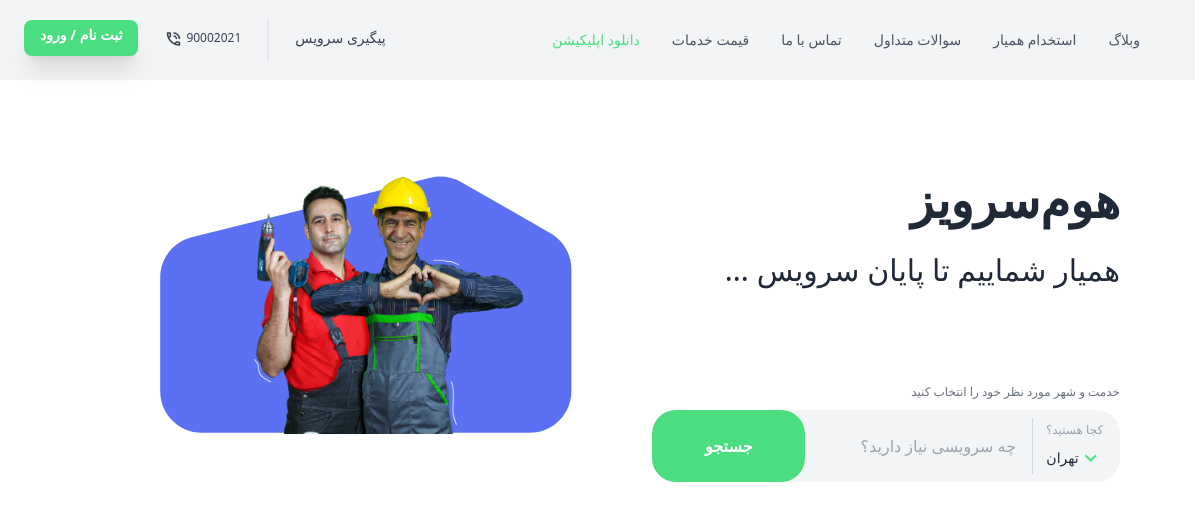
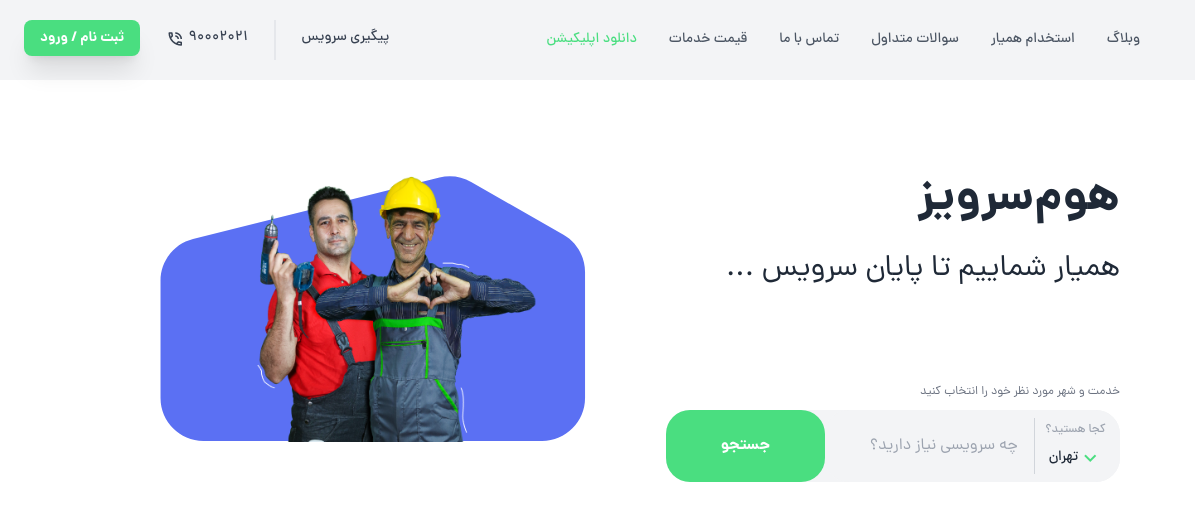
Before and after one commit to zeinabfarshidi/Template-Front, a website: page src/pages/index.html in a window 1280 px wide. Shown: the top 520 px of the page, 0-1195 px from the left. Drawn offline with nearby package versions, Linux system fonts and the light colour scheme.

Commit message:
Applying new fonts and updating files

```diff
--- a/src/css/app.css
+++ b/src/css/app.css
@@ -10,7 +10,6 @@
     @apply text-xm;
     @apply font-bold;
     @apply rounded-lg;
-    @apply pb-1.5;
     @apply flex;
     @apply justify-center;
     @apply items-center;
@@ -28,6 +27,10 @@
     @apply hover:bg-green-400;
     @apply hover:border-green-400;
     @apply hover:text-white;
+    @apply transition-all;
+    @apply duration-500;
+    @apply font-bold;
+    @apply rounded-md;
 }
 
 ::-webkit-scrollbar {
@@ -49,3 +52,9 @@
 * {
     scrollbar-color: unset;
 }
+
+@import url('../css/font.css');
+
+html {
+    @apply font-body
+}
--- /dev/null
+++ b/src/css/font.css
@@ -0,0 +1,68 @@
+@font-face {
+    font-family: __danaFont_e5590e;
+    src: url(fonts/1ff7883424788526-s.p.woff) format("woff");
+    font-display: swap;
+    font-weight: 700;
+    font-style: normal
+}
+
+@font-face {
+    font-family: __danaFont_e5590e;
+    src: url(fonts/cda65d7f8d494adc-s.p.woff) format("woff");
+    font-display: swap;
+    font-weight: 900;
+    font-style: normal
+}
+
+@font-face {
+    font-family: __danaFont_e5590e;
+    src: url(fonts/73d4d91103e546fb-s.p.woff) format("woff");
+    font-display: swap;
+    font-weight: 800;
+    font-style: normal
+}
+
+@font-face {
+    font-family: __danaFont_e5590e;
+    src: url(fonts/6aadb4ac85a1ae01-s.p.woff) format("woff");
+    font-display: swap;
+    font-weight: 750;
+    font-style: normal
+}
+
+@font-face {
+    font-family: __danaFont_e5590e;
+    src: url(fonts/5f08647b45176430-s.p.woff) format("woff");
+    font-display: swap;
+    font-weight: 600;
+    font-style: normal
+}
+
+@font-face {
+    font-family: __danaFont_e5590e;
+    src: url(fonts/8703b809e4311510-s.p.woff) format("woff");
+    font-display: swap;
+    font-weight: 500;
+    font-style: normal
+}
+
+@font-face {
+    font-family: __danaFont_e5590e;
+    src: url(fonts/e6fd6b6fc602d413-s.p.woff) format("woff");
+    font-display: swap;
+    font-weight: 400;
+    font-style: normal
+}
+
+@font-face {
+    font-family: __danaFont_Fallback_e5590e;
+    src: local("Arial");
+    ascent-override: 95.41%;
+    descent-override: 57.81%;
+    line-gap-override: .00%;
+    size-adjust: 98.94%
+}
+
+.__className_e5590e {
+    font-family: __danaFont_e5590e, __danaFont_Fallback_e5590e
+}
--- a/src/pages/index.html
+++ b/src/pages/index.html
@@ -10,9 +10,9 @@
     <title>صفحه اصلی</title>
 </head>
 <body>
-<header class="bg-white xl:bg-gray-100 h-14 xl:h-20 p-2 2xl:px-32 flex xl:gap-4 flex-wrap xl:flex-nowrap justify-between xl:justify-start items-center"
+<header class="bg-white xl:bg-gray-100 h-14 xl:h-20 p-2 xl:py-3 2xl:px-32 flex xl:gap-4 flex-wrap xl:flex-nowrap justify-between xl:justify-start items-center"
         x-data="{dropdown: false}">
-    <div class="bg-gray-950 z-10 fixed top-0 right-0 left-0 w-full h-full opacity-50" x-on:click="dropdown = false"
+    <div class="bg-mask z-10 fixed top-0 right-0 left-0 w-full h-full" x-on:click="dropdown = false"
          x-bind:class="!dropdown ? 'hidden' : 'block'"></div>
     <span class="material-icons cursor-pointer" x-on:click="dropdown = !dropdown"><span
             class="text-4xl xl:hidden">menu</span></span>
@@ -89,7 +89,7 @@
            class="bg-green-400 text-white text-xm font-bold rounded-lg px-4 py-1.5 flex items-center justify-center shadow-xl hover:bg-green-500 hover:shadow-none transition-all duration-500 xl:hidden">مشاهده
             پروفایل</a>
         <a href=""
-           class="text-xs rounded-lg h-9 px-2.5 flex justify-center items-center hover:bg-gray-200 transition-all duration-500 gap-x-1 xl:hidden">
+           class="text-xm rounded-lg h-9 px-2.5 flex justify-center items-center hover:bg-gray-200 transition-all duration-500 gap-x-1 xl:hidden">
             <span class="">90002021</span>
             <span class="material-icons-outlined"><span class="text-lg">phone_in_talk</span></span>
         </a>
@@ -102,7 +102,7 @@
             سرویس</a>
         <hr class="w-0.5 h-10 bg-gray-200">
         <a href=""
-           class="text-xs w-max rounded-lg h-9 px-2.5 flex justify-center items-center hover:bg-gray-200 transition-all duration-500 gap-x-1">
+           class="text-xm w-max rounded-lg h-9 px-2.5 flex justify-center items-center hover:bg-gray-200 transition-all duration-500 gap-x-1">
             <span class="">90002021</span>
             <span class="material-icons-outlined"><span class="text-lg">phone_in_talk</span></span>
         </a>
@@ -122,14 +122,13 @@
                              x-data="{dropdown_cities: false}">
                             <div class="text-gray-400 text-xs font-medium">کجا هستید؟</div>
                             <button class="flex justify-between items-center text-xm font-medium"
-                                    x-on:click="dropdown_cities = !dropdown_cities">
+                                    x-on:click.away="dropdown_cities = false" x-on:click="dropdown_cities = !dropdown_cities">
                             <span class="material-icons text-green-400 transition-all duration-500"
                                   x-bind:class="dropdown_cities ? 'rotate-180' : ''">keyboard_arrow_down</span>
                                 تهران
                             </button>
-                            <div class="w-24 h-48 border bg-white rounded-xl z-10 overflow-hidden absolute top-16 -right-1"
-                                 x-on:click.away="dropdown_cities = false" x-show="dropdown_cities">
-                                <ul class="rounded-xl overflow-y-scroll">
+                            <div x-show="dropdown_cities" class="w-24 h-48 absolute top-20 -right-1 overflow-hidden rounded-xl xl:border shadow xl:shadow-none">
+                                <ul class="w-24 h-full bg-white rounded-xl z-10 py-2 overflow-y-scroll">
                                     <li class="px-4 py-2 hover:bg-gray-100 cursor-pointer">تهران</li>
                                     <li class="px-4 py-2 hover:bg-gray-100 cursor-pointer">کرج</li>
                                     <li class="px-4 py-2 hover:bg-gray-100 cursor-pointer">مشهد</li>
@@ -220,7 +219,7 @@
         <h2 class="text-xl xl:text-2xl font-bold mb-2 xl:mb-10">قیمت خدمات</h2>
         <div class="grid grid-cols-12 flex-wrap xl:gap-x-5">
             <div class="col-span-12 xl:col-span-3">
-                <div class="pr-14 pl-4 h-16 bg-blue-500 text-white rounded-ss-3xl rounded-se flex justify-between items-center">
+                <div class="pr-12 pl-4 h-16 bg-blue-500 text-white rounded-ss-3xl rounded-se flex justify-between items-center">
                     <div class="flex gap-x-2 xl:ml-2">
                         <img src="../../images/mainPage_sectionThree/setare.svg" alt="">
                         <div class="text-sm font-semibold">خدمات پیشنهادی</div>
@@ -274,7 +273,7 @@
                         <div class="text-sm font-bold">قیمت نظافت منزل</div>
                         <div class="flex justify-between items-end mt-3 xl:mt-0">
                             <div class="text-sm">قیمت از 580,000 الی 870,000 تومان</div>
-                            <button class="w-32 h-10 rounded-md text-green-400 border border-green-400 text-xm font-bold hover:bg-green-400 hover:text-white transition-all duration-500">
+                            <button class="btn-outline-success w-32 h-10 text-xm">
                                 جزئیات قیمت
                             </button>
                         </div>
@@ -287,7 +286,7 @@
                             <div class="text-sm font-bold">قیمت سرویس و تعمیر پکیج</div>
                             <div class="flex items-end">
                                 <div class="text-xs mt-3 xl:ml-2">قیمت از 450,000 الی 1,350,000 تومان</div>
-                                <button class="w-32 h-9 hidden xl:block rounded-md text-green-400 border border-green-400 text-xm font-bold hover:bg-green-400 hover:text-white transition-all duration-500">
+                                <button class="btn-outline-success w-32 h-9 hidden xl:block text-xm">
                                     جزئیات قیمت
                                 </button>
                             </div>
@@ -299,7 +298,7 @@
                             <div class="text-sm font-bold">قیمت پزشک در منزل</div>
                             <div class="flex items-end">
                                 <div class="text-xs mt-3 xl:ml-2">قیمت از 450,000 الی 1,350,000 تومان</div>
-                                <button class="w-32 h-9 hidden xl:block rounded-md text-green-400 border border-green-400 text-xm font-bold hover:bg-green-400 hover:text-white transition-all duration-500">
+                                <button class="btn-outline-success w-32 h-9 hidden xl:block text-xm">
                                     جزئیات قیمت
                                 </button>
                             </div>
@@ -311,7 +310,7 @@
                             <div class="text-sm font-bold">قیمت تعمیر شوفاژ</div>
                             <div class="flex items-end">
                                 <div class="text-xs mt-3 xl:ml-2">قیمت از 450,000 الی 1,350,000 تومان</div>
-                                <button class="w-32 h-9 hidden xl:block rounded-md text-green-400 border border-green-400 text-xm font-bold hover:bg-green-400 hover:text-white transition-all duration-500">
+                                <button class="btn-outline-success w-32 h-9 hidden xl:block text-xm">
                                     جزئیات قیمت
                                 </button>
                             </div>
--- a/tailwind.config.js
+++ b/tailwind.config.js
@@ -4,6 +4,10 @@ module.exports = {
     "./src/**/*.{html,js}"
   ],
   theme: {
+    fontFamily: {
+      body: ['__danaFont_e5590e', '__danaFont_Fallback_e5590e'],
+      display: ['__danaFont_e5590e', '__danaFont_Fallback_e5590e']
+    },
     container: {
       center: true,
       padding: '2rem'
```
Also changed, not shown: src/pages/ad.html (+6 -9 lines), src/pages/search.html (+12 -11 lines), dist/css/tailwind.css, src/css/fonts/1ff7883424788526-s.p.woff (added), src/css/fonts/5f08647b45176430-s.p.woff (added), src/css/fonts/6aadb4ac85a1ae01-s.p.woff (added), src/css/fonts/73d4d91103e546fb-s.p.woff (added), src/css/fonts/8703b809e4311510-s.p.woff (added), src/css/fonts/cda65d7f8d494adc-s.p.woff (added), src/css/fonts/e6fd6b6fc602d413-s.p.woff (added).
